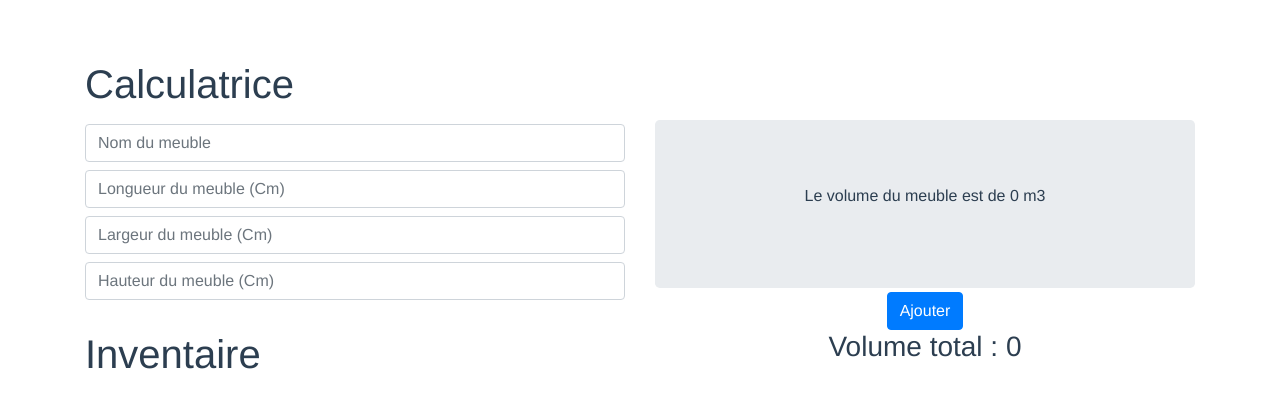
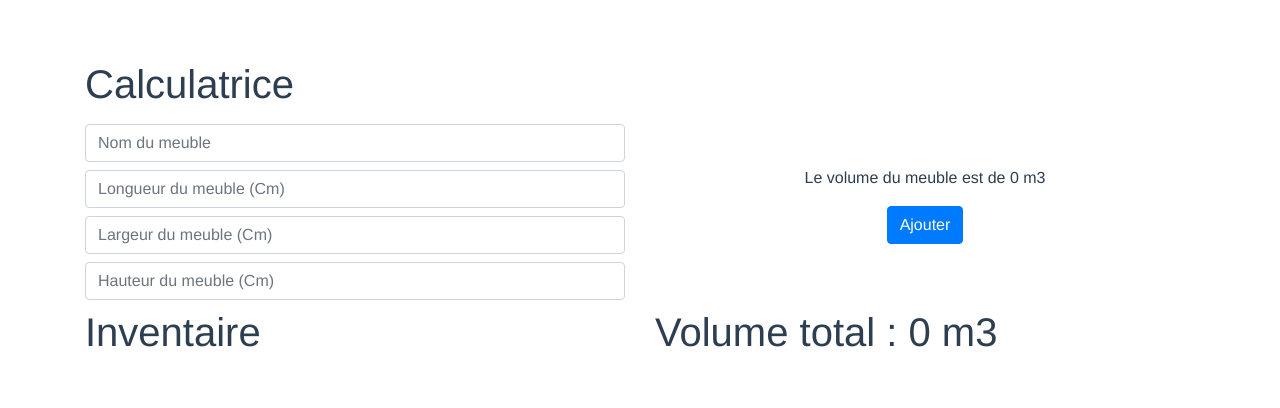
Before and after one commit to Vaillant-g/nextories_test_vuejs, a Vue app in the folder inventaire/: page / in a window 1280 px wide. Shown: the top 408 px of the page. Built offline with nearby package versions, Linux system fonts and the light colour scheme.

Commit message:
mise en page des vues calculatrice & inventaire

```diff
--- a/inventaire/src/components/Calculatrice.vue
+++ b/inventaire/src/components/Calculatrice.vue
@@ -53,9 +53,7 @@
         </b-col>
 
         <b-col class="volume">
-          <b-jumbotron class="my-1">
-            <p>Le volume du meuble est de {{ volume_meuble }} m3</p>
-          </b-jumbotron>
+          <p>Le volume du meuble est de {{ volume_meuble }} m3</p>
           <b-button v-on:click="ajout_meuble" variant="primary"
             >Ajouter</b-button
           >
@@ -135,4 +133,8 @@ export default {
 .calculatrice label {
   text-align: right;
 }
+
+.volume p {
+  padding-top: 50px;
+}
 </style>
--- a/inventaire/src/components/Inventaire.vue
+++ b/inventaire/src/components/Inventaire.vue
@@ -3,14 +3,18 @@
     <div class="Inventaire">
       <b-row>
         <b-col><h1>Inventaire</h1> </b-col>
-        <b-col><h3>Volume total : {{ volume_total}}</h3> </b-col>
+        <b-col
+          ><h1>Volume total : {{ volume_total }} m3</h1>
+        </b-col>
       </b-row>
+      <div class="liste_meubles">
         <ul id="example-1">
           <li v-for="item in liste" :key="item.id">
             <h4>{{ item.nom }}</h4>
             <p>{{ volume(item) + "m3" }}</p>
           </li>
         </ul>
+      </div>
     </div>
   </b-container>
 </template>
@@ -30,10 +34,10 @@ export default {
   computed: {
     volume_total: function() {
       var volume_total = 0;
-      for (let i = 0; i < this.liste.length ; i++) {
-        volume_total += this.volume(this.liste[i])
+      for (let i = 0; i < this.liste.length; i++) {
+        volume_total += this.volume(this.liste[i]);
       }
-      return (volume_total);
+      return Math.round(volume_total * 100) / 100;
     }
   },
   methods: {
@@ -52,4 +56,8 @@ export default {
 li {
   text-align: left;
 }
+
+.liste_meubles {
+  box-shadow: 0 0.125rem 0.25rem rgba(0, 0, 0, 0.075) !important;
+}
 </style>
```
Lines whose indentation alone changed are shown as unchanged.
